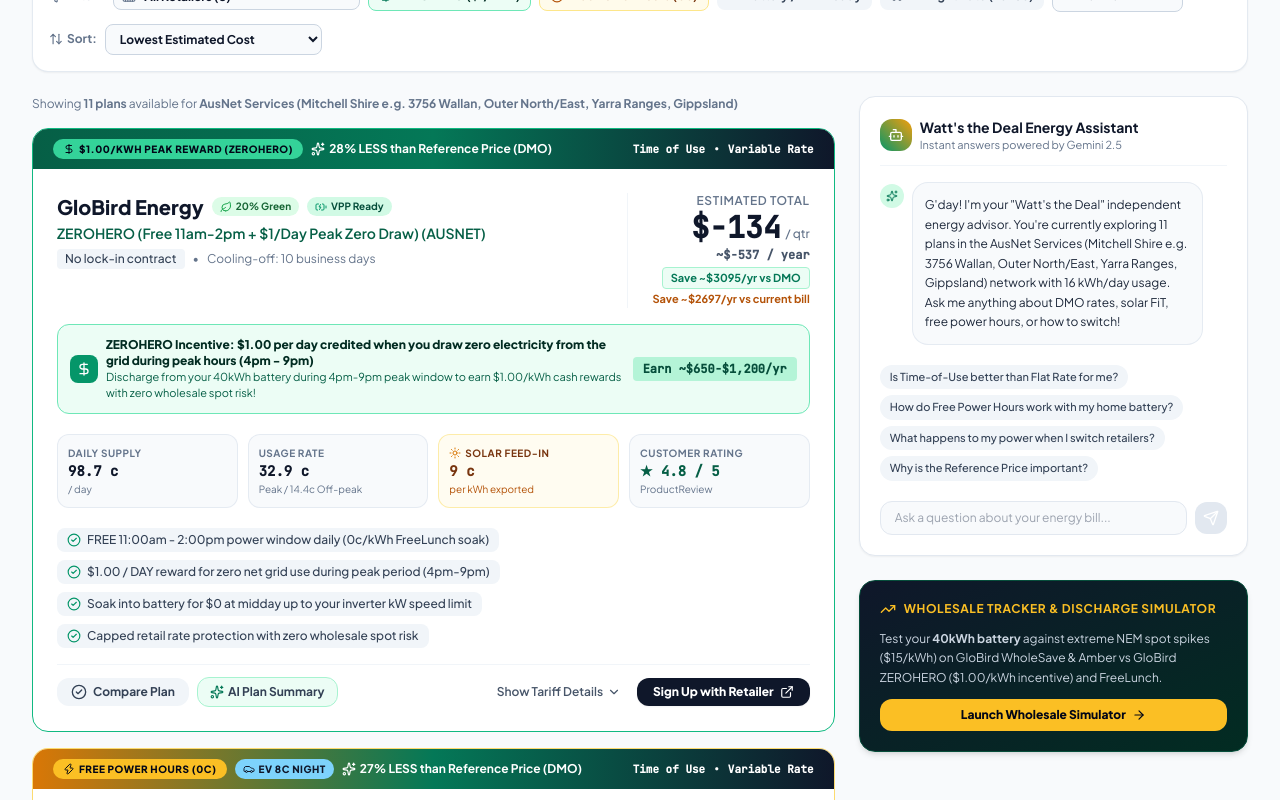
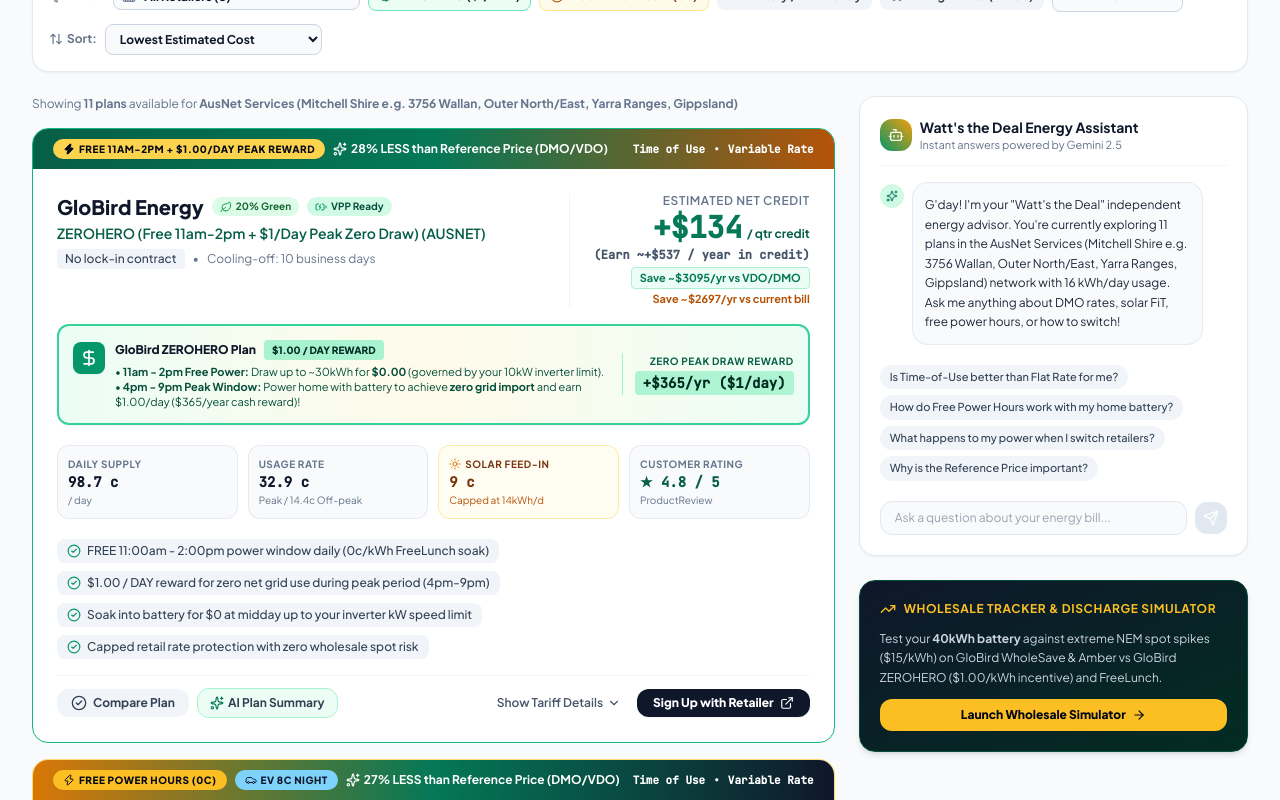
Before and after one commit to ANDYGT40/watts_the_deal, a React (Vite) app in the folder frontend/: page / in a window 1280 px wide. Shown: the part 1040-1840 px from the top of the page. Built offline with nearby package versions, Linux system fonts and the light colour scheme.

Commit message:
added features

```diff
--- a/frontend/components/PlanCard.tsx
+++ b/frontend/components/PlanCard.tsx
@@ -13,7 +13,8 @@ import {
   BatteryCharging,
   Zap,
   Clock,
-  DollarSign
+  DollarSign,
+  Tag
 } from 'lucide-react';
 
 interface PlanCardProps {
@@ -37,6 +38,7 @@ export const PlanCard: React.FC<PlanCardProps> = ({
   const cost = calculatePlanCost(plan, profile, distributor);
 
   const isDmoStanding = plan.isStandingOffer;
+  const isZeroHeroWithFreePower = Boolean(plan.hasZeroHeroIncentive && plan.hasFreePowerHours);
 
   return (
     <div className={`relative bg-white rounded-2xl border transition-all duration-200 overflow-hidden ${
@@ -55,7 +57,7 @@ export const PlanCard: React.FC<PlanCardProps> = ({
         isDmoStanding
           ? 'bg-slate-200 text-slate-700'
           : plan.hasZeroHeroIncentive
-            ? 'bg-gradient-to-r from-emerald-800 via-emerald-700 to-slate-900 text-white'
+            ? 'bg-gradient-to-r from-emerald-800 via-emerald-700 to-amber-700 text-white'
             : plan.hasFreePowerHours
               ? 'bg-gradient-to-r from-amber-600 via-emerald-700 to-slate-900 text-white'
               : plan.isEvPlan
@@ -65,9 +67,19 @@ export const PlanCard: React.FC<PlanCardProps> = ({
                   : 'bg-emerald-50 text-emerald-900 border-b border-emerald-100'
       }`}>
         <div className="flex items-center gap-2 flex-wrap">
-          {plan.hasZeroHeroIncentive && (
+          {plan.isCustomPlan && (
+            <span className="inline-flex items-center gap-1 bg-purple-200 text-purple-950 text-[10px] font-black px-2.5 py-0.5 rounded-full uppercase tracking-wider">
+              <Tag className="w-3 h-3" /> CUSTOM ADDED PLAN
+            </span>
+          )}
+          {isZeroHeroWithFreePower && (
+            <span className="inline-flex items-center gap-1 bg-amber-300 text-slate-950 text-[10px] font-black px-2.5 py-0.5 rounded-full uppercase tracking-wider shadow-sm">
+              <Zap className="w-3 h-3 fill-slate-950" /> FREE 11AM-2PM + $1.00/DAY PEAK REWARD
+            </span>
+          )}
+          {plan.hasZeroHeroIncentive && !isZeroHeroWithFreePower && (
             <span className="inline-flex items-center gap-1 bg-emerald-400 text-slate-950 text-[10px] font-extrabold px-2.5 py-0.5 rounded-full uppercase tracking-wider">
-              <DollarSign className="w-3 h-3" /> $1.00/kWh PEAK REWARD (ZEROHERO)
+              <DollarSign className="w-3 h-3" /> $1.00/DAY ZERO PEAK DRAW REWARD
             </span>
           )}
           {plan.hasFreePowerHours && !plan.hasZeroHeroIncentive && (
@@ -76,14 +88,14 @@ export const PlanCard: React.FC<PlanCardProps> = ({
             </span>
           )}
           {plan.isEvPlan && (
-            <span className="inline-flex items-center gap-1 bg-sky-300 text-slate-900 text-[10px] font-extrabold px-2 py-0.5 rounded-full uppercase tracking-wider">
+            <span className="inline-flex items-center gap-1 bg-sky-300 text-slate-900 text-[10px] font-extrabold px-2.5 py-0.5 rounded-full uppercase tracking-wider">
               <Car className="w-3 h-3" /> EV 8c Night
             </span>
           )}
           {plan.dmoComparisonPercent < 0 ? (
             <span className="flex items-center gap-1 font-bold">
               <Sparkles className="w-3.5 h-3.5" />
-              {Math.abs(plan.dmoComparisonPercent)}% LESS than Reference Price (DMO)
+              {Math.abs(plan.dmoComparisonPercent)}% LESS than Reference Price (DMO/VDO)
             </span>
           ) : (
             <span className="font-semibold text-slate-700">
@@ -102,7 +114,7 @@ export const PlanCard: React.FC<PlanCardProps> = ({
         {/* Retailer & Plan Title + Cost summary */}
         <div className="flex flex-col sm:flex-row sm:items-start justify-between gap-4">
           <div>
-            <div className="flex items-center gap-2">
+            <div className="flex items-center gap-2 flex-wrap">
               <h3 className="text-xl font-extrabold text-slate-900">{plan.retailerName}</h3>
               {plan.greenPowerAvailable && plan.greenPowerPercent > 0 && (
                 <span className="inline-flex items-center gap-1 px-2 py-0.5 rounded-full text-[10px] font-bold bg-green-100 text-green-800">
@@ -127,23 +139,34 @@ export const PlanCard: React.FC<PlanCardProps> = ({
             </div>
           </div>
 
-          {/* Price Highlight */}
-          <div className="text-right sm:border-l sm:border-slate-100 sm:pl-6">
+          {/* Price Highlight (Handles Negative Totals as Credit) */}
+          <div className="text-right sm:border-l sm:border-slate-100 sm:pl-6 min-w-[180px]">
             <span className="text-xs text-slate-500 font-semibold uppercase tracking-wider block">
-              Estimated Total
+              {cost.isCredit ? 'Estimated Net Credit' : 'Estimated Total Cost'}
             </span>
             <div className="flex items-baseline justify-end gap-1">
+              {cost.isCredit ? (
+                <>
+                  <span className="text-2xl sm:text-3xl font-black text-emerald-700 font-mono">
+                    +${Math.abs(cost.quarterlyTotal)}
+                  </span>
+                  <span className="text-xs text-emerald-800 font-bold">/ qtr credit</span>
+                </>
+              ) : (
+                <>
                   <span className="text-3xl font-extrabold text-slate-900 font-mono">
                     ${cost.quarterlyTotal}
                   </span>
                   <span className="text-xs text-slate-500 font-medium">/ qtr</span>
+                </>
+              )}
             </div>
             <p className="text-xs font-mono font-semibold text-slate-600 mt-0.5">
-              ~${cost.annualTotal} / year
+              {cost.isCredit ? `(Earn ~+$${Math.abs(cost.annualTotal)} / year in credit)` : `~$${cost.annualTotal} / year`}
             </p>
             {cost.annualSavingsVsDMO > 0 && (
               <span className="inline-block mt-1 text-[11px] font-bold text-emerald-700 bg-emerald-50 px-2 py-0.5 rounded border border-emerald-200">
-                Save ~${cost.annualSavingsVsDMO}/yr vs DMO
+                Save ~${cost.annualSavingsVsDMO}/yr vs VDO/DMO
               </span>
             )}
             {cost.annualSavingsVsCurrent !== undefined && cost.annualSavingsVsCurrent > 0 && (
@@ -154,23 +177,32 @@ export const PlanCard: React.FC<PlanCardProps> = ({
           </div>
         </div>
 
-        {/* GloBird ZEROHERO Banner */}
+        {/* GloBird ZEROHERO Combined Banner */}
         {plan.hasZeroHeroIncentive && (
-          <div className="p-3 rounded-xl bg-emerald-50 border border-emerald-300 text-emerald-950 text-xs flex flex-col sm:flex-row sm:items-center justify-between gap-2">
-            <div className="flex items-center gap-2">
-              <div className="w-7 h-7 rounded-lg bg-emerald-600 text-white flex items-center justify-center flex-shrink-0 font-bold">
-                <DollarSign className="w-4 h-4" />
+          <div className="p-3.5 rounded-xl bg-gradient-to-r from-emerald-50 via-amber-50 to-emerald-50 border-2 border-emerald-400 text-emerald-950 text-xs flex flex-col sm:flex-row sm:items-center justify-between gap-3 shadow-sm">
+            <div className="flex items-start gap-2.5">
+              <div className="w-8 h-8 rounded-lg bg-emerald-600 text-white flex items-center justify-center flex-shrink-0 font-black mt-0.5 shadow-sm">
+                <DollarSign className="w-5 h-5" />
               </div>
               <div>
-                <span className="font-extrabold block">ZEROHERO Incentive: {plan.zeroHeroDescription}</span>
-                <span className="text-[11px] text-emerald-800">
-                  Discharge from your {profile.batteryCapacityKWh}kWh battery during 4pm-9pm peak window to earn $1.00/kWh cash rewards with zero wholesale spot risk!
+                <div className="flex items-center gap-2">
+                  <span className="font-black text-slate-900 text-xs">GloBird ZEROHERO Plan</span>
+                  <span className="px-2 py-0.5 rounded bg-emerald-200 text-emerald-950 font-black text-[10px]">
+                    $1.00 / DAY REWARD
                   </span>
                 </div>
+                <p className="text-[11px] text-emerald-900 mt-1 leading-snug">
+                  • <strong>11am - 2pm Free Power:</strong> Draw up to ~{cost.dailyFreeSoakKWhCapped}kWh for <strong>$0.00</strong> (governed by your {profile.batteryInverterKw || (profile.batteryCapacityKWh >= 30 ? 10 : 5)}kW inverter limit).<br/>
+                  • <strong>4pm - 9pm Peak Window:</strong> Power home with battery to achieve <strong>zero grid import</strong> and earn $1.00/day ($365/year cash reward)!
+                </p>
               </div>
-            <span className="font-mono font-bold text-emerald-900 bg-emerald-200/80 px-2.5 py-1 rounded text-right whitespace-nowrap">
-              Earn ~$650-$1,200/yr
+            </div>
+            <div className="text-right sm:border-l sm:border-emerald-200 sm:pl-3 whitespace-nowrap">
+              <span className="text-[10px] text-emerald-800 font-bold uppercase tracking-wider block">Zero Peak Draw Reward</span>
+              <span className="font-mono font-black text-sm text-emerald-950 bg-emerald-200/90 px-2 py-0.5 rounded block mt-0.5">
+                +${cost.zeroHeroRewardAnnual || 365}/yr ($1/day)
               </span>
+            </div>
           </div>
         )}
 
@@ -185,7 +217,7 @@ export const PlanCard: React.FC<PlanCardProps> = ({
                 <span className="font-extrabold block">Free Power Window: {plan.freePowerWindowDescription}</span>
                 <span className="text-[11px] text-amber-800">
                   {profile.hasBattery
-                    ? `Charge your ${profile.batteryCapacityKWh} kWh battery for $0/kWh from the grid, then run evening peak for free!`
+                    ? `Soak up to ~${cost.dailyFreeSoakKWhCapped}kWh daily for $0/kWh during the 3h window (${profile.batteryInverterKw || (profile.batteryCapacityKWh >= 30 ? 10 : 5)}kW inverter limit).`
                     : 'Schedule washing machines, dishwasher, and EV charging during this window for $0.00!'}
                 </span>
               </div>
@@ -239,7 +271,9 @@ export const PlanCard: React.FC<PlanCardProps> = ({
             <span className="text-sm font-mono font-bold text-amber-900">
               {plan.rates.solarFeedInTariffCents ? `${plan.rates.solarFeedInTariffCents} c` : '0 c'}
             </span>
-            <span className="text-[10px] text-amber-700 block">per kWh exported</span>
+            <span className="text-[10px] text-amber-700 block">
+              {plan.rates.solarFeedInCapKWhPerDay ? `Capped at ${plan.rates.solarFeedInCapKWhPerDay}kWh/d` : 'Standard export'}
+            </span>
           </div>
 
           <div className="p-2.5 rounded-xl bg-slate-50 border border-slate-200/80">
@@ -270,7 +304,7 @@ export const PlanCard: React.FC<PlanCardProps> = ({
         {expanded && (
           <div className="mt-4 pt-4 border-t border-slate-100 space-y-3 bg-slate-50/80 -mx-5 -mb-5 p-5">
             <h4 className="text-xs font-bold uppercase tracking-wider text-slate-700">
-              Detailed Cost Composition (Annual Estimates with Battery & Incentives)
+              Detailed Cost Composition (Annual Estimates with Battery & Inverter Speed)
             </h4>
             <div className="grid grid-cols-2 sm:grid-cols-4 gap-2 text-xs font-mono">
               <div className="p-2 bg-white rounded border border-slate-200">
@@ -284,9 +318,15 @@ export const PlanCard: React.FC<PlanCardProps> = ({
               {profile.hasBattery && cost.batteryPeakSavingsAnnual > 0 && (
                 <div className="p-2 bg-emerald-50 rounded border border-emerald-200">
                   <span className="text-[10px] text-emerald-800 font-sans block">
-                    {plan.hasZeroHeroIncentive ? 'ZEROHERO Peak Offset' : plan.hasFreePowerHours ? 'Battery Free Soak Offset' : 'Battery Peak Offset'}
+                    {plan.hasFreePowerHours ? `Battery 0c Soak Offset (~${cost.dailyFreeSoakKWhCapped}kWh/d)` : 'Battery Peak Offset'}
                   </span>
                   <span className="font-bold text-emerald-700">-${cost.batteryPeakSavingsAnnual} / yr</span>
+                </div>
+              )}
+              {plan.hasZeroHeroIncentive && cost.zeroHeroRewardAnnual > 0 && (
+                <div className="p-2 bg-emerald-100/80 rounded border border-emerald-300">
+                  <span className="text-[10px] text-emerald-900 font-sans block font-bold">ZEROHERO $1/Day Reward</span>
+                  <span className="font-bold text-emerald-900">-${cost.zeroHeroRewardAnnual} / yr</span>
                 </div>
               )}
               {profile.hasEV && (
@@ -322,7 +362,7 @@ export const PlanCard: React.FC<PlanCardProps> = ({
                 </a>
               </p>
               <p className="text-[11px] text-slate-500">
-                * Rates inclusive of GST. Plans with free power hours or ZEROHERO incentives reward residential storage batteries.
+                * Rates inclusive of GST. Inverter rating ({profile.batteryInverterKw || (profile.batteryCapacityKWh >= 30 ? 10 : 5)}kW) limits 3-hour grid intake to {cost.dailyFreeSoakKWhCapped}kWh per day. ZEROHERO credits $1.00/day for zero grid draw in peak periods.
               </p>
             </div>
           </div>
```
Lines whose indentation alone changed are shown as unchanged.
